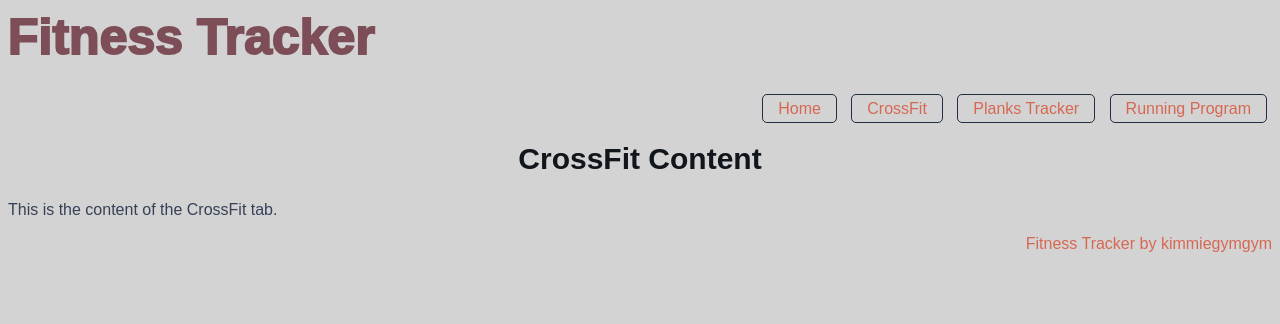
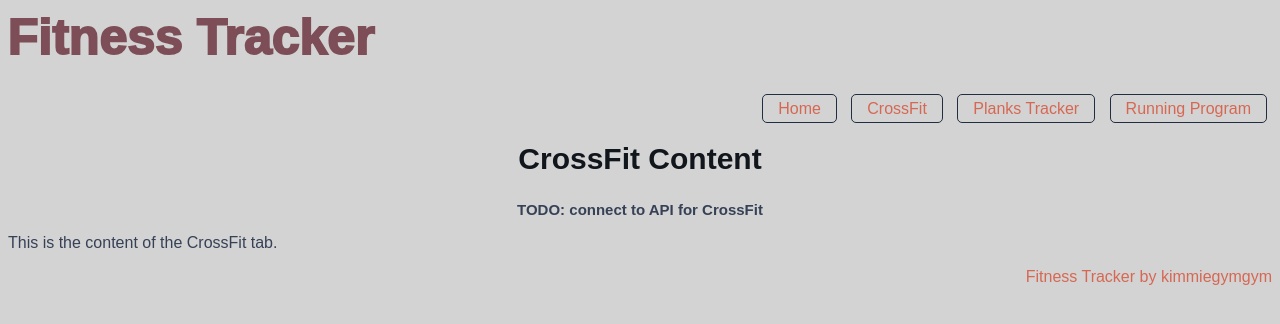
Before and after one commit to KimberlyAlcock/Fitness-tracker, a website: page crossfit.html in a window 1280 px wide. Drawn offline with Linux system fonts and the light colour scheme.

Commit message:
add content notes on crossfit.html and running.html pages

```diff
--- a/crossfit.html
+++ b/crossfit.html
@@ -19,6 +19,7 @@
 
   <div id="crossFit">
       <h2>CrossFit Content</h2>
+      <h3>TODO: connect to API for CrossFit</h3>
       <p>This is the content of the CrossFit tab.</p>
   </div>
 
```
Also changed, not shown: running.html (+1 -0 lines).
